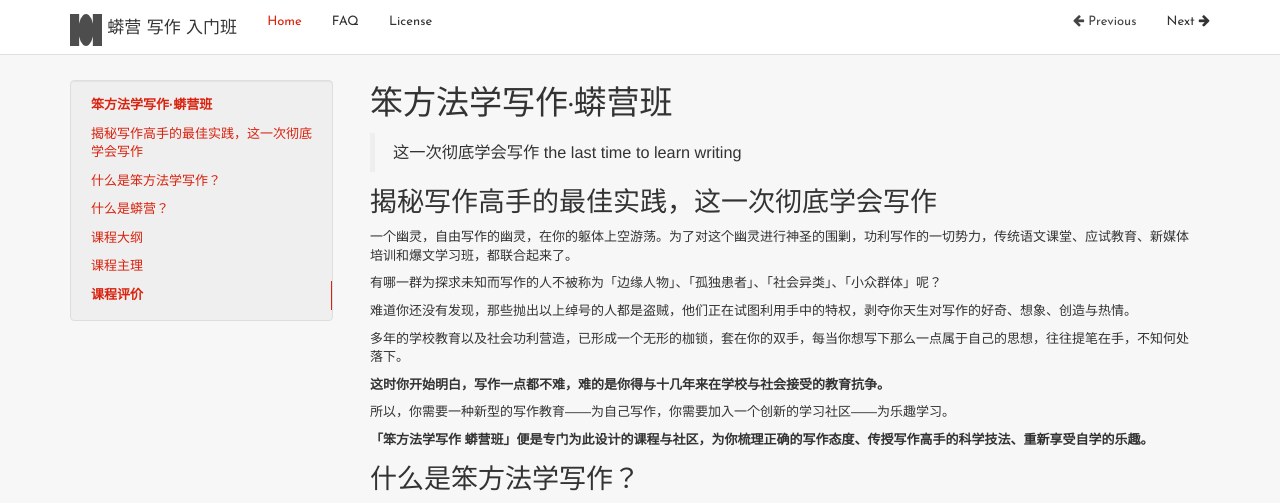
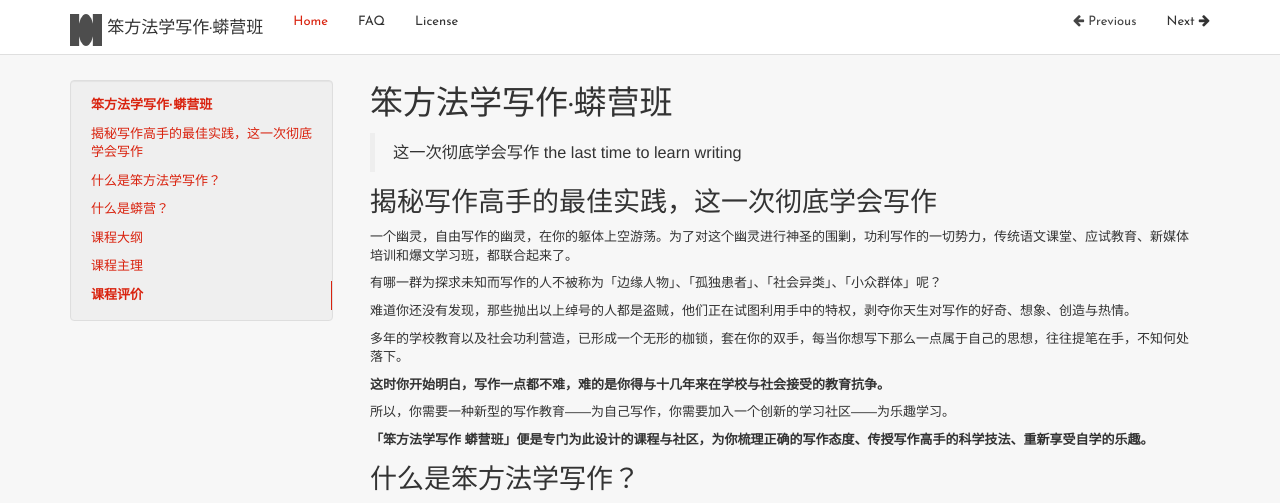
Before and after one commit to 101camp/wr.101.camp, a plain HTML site: page index.html in a window 1280 px wide. Shown: the top 503 px of the page. Drawn offline with nearby package versions, Linux system fonts and the light colour scheme.

Commit message:
Update index.html

```diff
--- a/index.html
+++ b/index.html
@@ -8,7 +8,7 @@
 
 
         <link rel="shortcut icon" href="img/101camp_bauhaus_v4h420.ico">
-        <title>蟒营 写作 入门班</title>
+        <title>笨方法学写作·蟒营班</title>
         <link href="css/bootstrap-custom.min.css" rel="stylesheet">
         <link href="css/font-awesome.min.css" rel="stylesheet">
         <link href="css/base.css" rel="stylesheet">
@@ -55,7 +55,7 @@ var _hmt = _hmt || [];
                     <a class="navbar-brand" href=".">
 
                     <img src='/img/101camp_bauhaus_v3h32.png'/>
-                    蟒营 写作 入门班
+                    笨方法学写作·蟒营班
 
                     </a>
                 </div>
```
